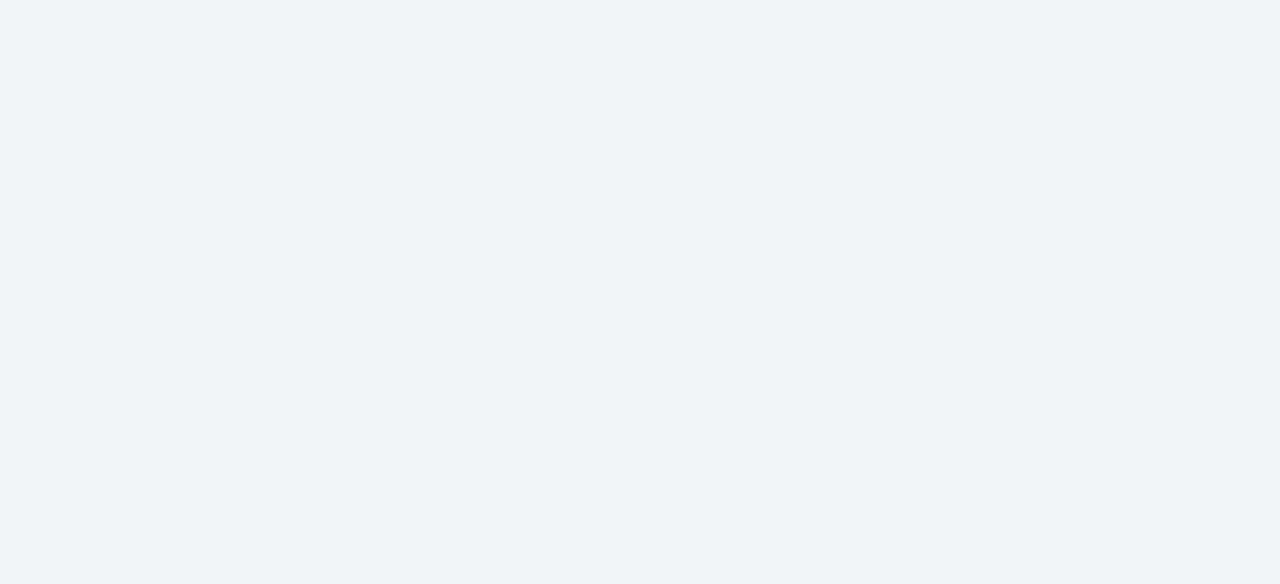
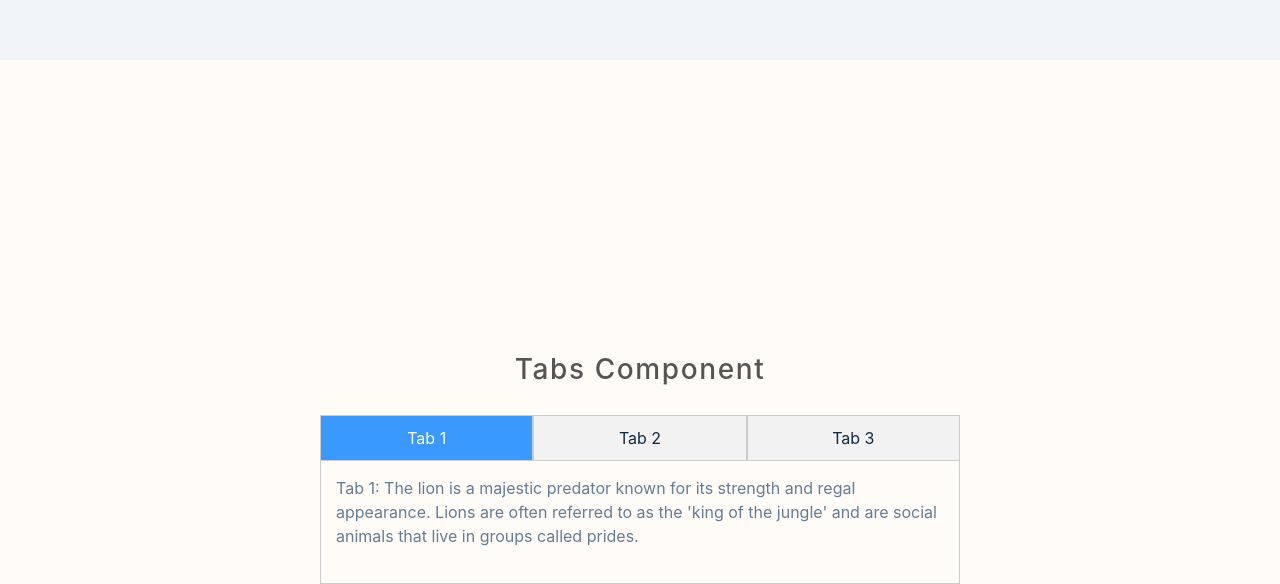
Before and after one commit to VibhourSharma/React-features, a React (Vite) app: page / in a window 1280 px wide. Shown: the part 4155-4739 px from the top of the page. Before the commit the page ends 4215 px from the top, so only its background shows below. Built offline with nearby package versions, Linux system fonts and the light colour scheme.

Commit message:
🚀Day6: Tabs Component ⚒️

```diff
--- a/src/App.jsx
+++ b/src/App.jsx
@@ -3,6 +3,7 @@ import DropdownMenu from "./components/Dropdown Menu/DropdownMenu";
 import Modal from "./components/Modal/Modal";
 import Pagination from "./components/Pagination/Pagination";
 import Slider from "./components/Slider/Slider";
+import Tabs from "./components/Tabs Component/Tabs";
 import ToggleSwitch from "./components/Toggle Switch/ToggleSwitch";
 
 function App() {
@@ -14,6 +15,7 @@ function App() {
       <Pagination />
       <ToggleSwitch />
       <DropdownMenu />
+      <Tabs />
     </>
   );
 }
--- /dev/null
+++ b/src/components/Tabs Component/Tabs.css
@@ -0,0 +1,42 @@
+.tabs {
+  width: 100%;
+  height: 100vh;
+  display: flex;
+  align-items: center;
+  justify-content: center;
+  flex-direction: column;
+  background-color: #fffbf7;
+  font-family: -apple-system, BlinkMacSystemFont, "Segoe UI", Roboto, Oxygen,
+    Ubuntu, Cantarell, "Open Sans", "Helvetica Neue", sans-serif;
+  line-height: 1.5;
+}
+
+.tabs-container {
+  display: flex;
+  width: 50%;
+}
+
+.tab {
+  flex: 1;
+  cursor: pointer;
+  padding: 10px;
+  border: 1px solid #ccc;
+  border-bottom: none;
+  background-color: #f2f2f2;
+  text-align: center;
+}
+
+.tab:hover {
+  background-color: #e9e9e9;
+}
+
+.tab.active {
+  background-color: #3a99ff;
+  color: white;
+}
+
+.tab-content {
+  width: 50%;
+  padding: 15px;
+  border: 1px solid #ccc;
+}
--- /dev/null
+++ b/src/components/Tabs Component/Tabs.jsx
@@ -0,0 +1,59 @@
+import React, { useState } from "react";
+import "./Tabs.css";
+
+const Tabs = () => {
+  const [activeTab, setActiveTab] = useState(1);
+
+  const handleTabClick = (tabNumber) => {
+    setActiveTab(tabNumber);
+  };
+  return (
+    <div className="tabs">
+      <h3>Tabs Component</h3>
+      <div className="tabs-container">
+        <div
+          className={`tab ${activeTab === 1 ? "active" : ""}`}
+          onClick={() => handleTabClick(1)}
+        >
+          Tab 1
+        </div>
+        <div
+          className={`tab ${activeTab === 2 ? "active" : ""}`}
+          onClick={() => handleTabClick(2)}
+        >
+          Tab 2
+        </div>
+        <div
+          className={`tab ${activeTab === 3 ? "active" : ""}`}
+          onClick={() => handleTabClick(3)}
+        >
+          Tab 3
+        </div>
+      </div>
+      <div className="tab-content">
+        {activeTab === 1 && (
+          <p>
+            Tab 1: The lion is a majestic predator known for its strength and
+            regal appearance. Lions are often referred to as the 'king of the
+            jungle' and are social animals that live in groups called prides.
+          </p>
+        )}
+        {activeTab === 2 && (
+          <p>
+            Tab 2: Rivers are natural watercourses that play a vital role in
+            shaping landscapes and supporting ecosystems.
+          </p>
+        )}
+        {activeTab === 3 && (
+          <p>
+            Tab 3: A storm is a powerful and atmospheric disturbance, often
+            characterized by strong winds and heavy rain. Storms can take
+            various forms, including hurricanes, tornadoes, and thunderstorms.
+          </p>
+        )}
+      </div>
+    </div>
+  );
+};
+
+export default Tabs;
```
